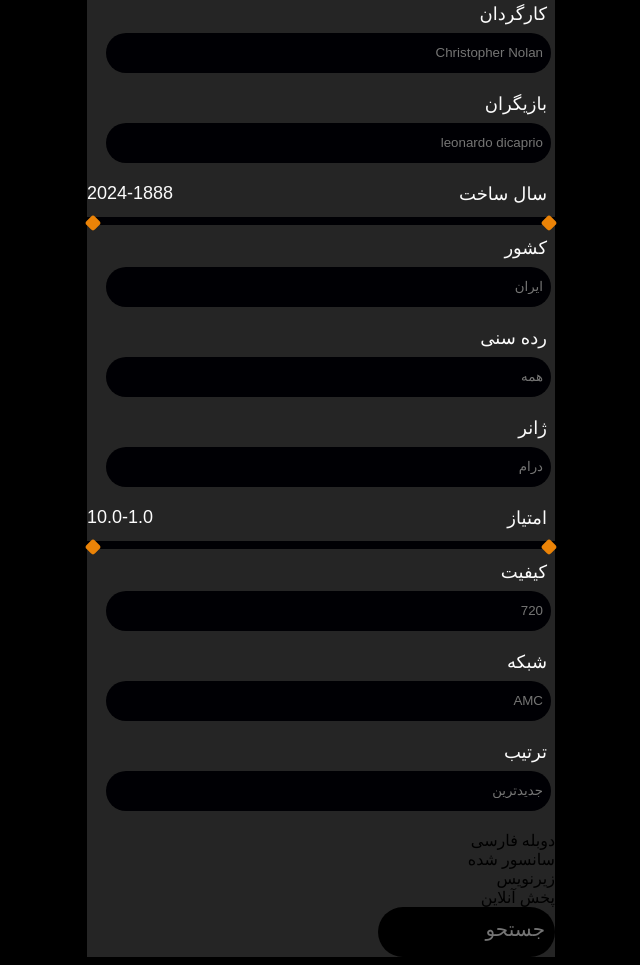
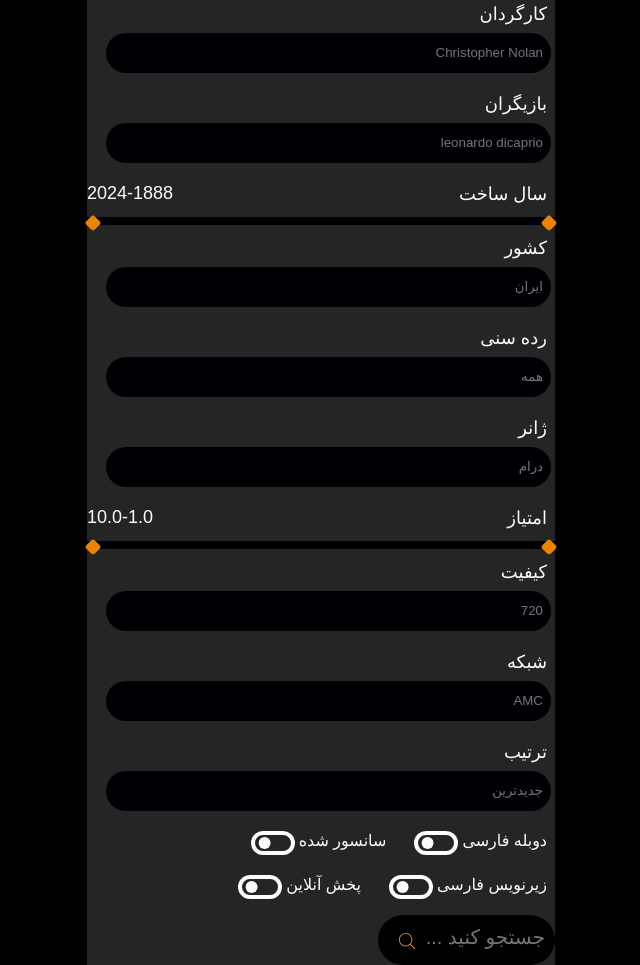
Before and after one commit to rd8479/midterm, a plain HTML site: page index.html in a window 1280 px wide. Shown: the part 946-1911 px from the top of the page, without its empty margins (319-959 px from the left). Drawn offline with Linux system fonts and the light colour scheme.

Commit message:
finish filter

```diff
--- a/index.html
+++ b/index.html
@@ -127,25 +127,36 @@
                     <input type="text" id="direct" placeholder="جدیدترین" class="shape">
                 </form>
             </div>
-            <div>
-                <div>دوبله فارسی </div>
-                <div class="span"></div>
-                <div class="rad"></div>
-                <div>سانسور شده</div>
-                <div></div>
-                <div></div>
-                <div>زیرنویس</div>
-                <div></div>
-                <div></div>
-                <div>پخش آنلاین</div>
-                <div></div>
-                <div></div>
+            <div style="display: flex; flex-wrap: wrap; gap: 20px;">
+                <div style="display: flex;">
+                    <div class="p p-">دوبله فارسی </div>
+                    <div class="span">
+                        <div class="rad"></div>
+                    </div>
+                </div>
+                <div style="display: flex;">
+                    <div class="p p-">سانسور شده</div>
+                    <div class="span">
+                        <div class="rad"></div>
+                    </div>
+                </div>
+                <div style="display: flex;">
+                    <div class="p p-">زیرنویس فارسی</div>
+                    <div class="span">
+                        <div class="rad"></div>
+                    </div>
+                </div>
+                <div style="display: flex;">
+                    <div class="p p-">پخش آنلاین</div>
+                    <div class="span">
+                        <div class="rad"></div>
+                    </div>
+                </div>
             </div>
-            <div>
-                <label for="search_bar"></label>
-                <input id="search_bar" class="search_bar" placeholder="جستحو"></input>
-                <img src="./assist/svg/search.svg" alt=" search_icon" class="search_icon">
-                <div class="bar">
+            <div style="position: relative; margin-top: 16px;">
+            <label for="search_bar"></label>
+            <input id="search_bar" class="search_bar" placeholder="جستجو کنید ..."></input>
+            <img src="./assist/svg/search.svg" alt=" search_icon" class="search_icon search_icon2">
             </div>
         </div>
     </main>
--- a/style.css
+++ b/style.css
@@ -125,7 +125,7 @@ input{
     position: relative;
     padding: 16px 0 16px 20px;
     margin-top: 12px;
-    background-color: rgba(34, 34, 34, .9);;
+    background-color: rgba(34, 34, 34, .9);
 }
 .search_bar{
     background-color: black;
@@ -289,3 +289,26 @@ input{
     top: 0;
     left: 0;
 }
+.span{
+    width: 44px;
+    height: 24px;
+    border-radius: 30px;
+    border: solid #fcfcfc 4px;
+    margin-right: 4px;
+}
+.p-{
+    font-weight: 300;
+    font-size: medium;
+}
+.rad{
+    width: 12px;
+    height: 12px;
+    transform: translate(-170% ,16%);
+    border-radius: 50%;
+    background-color: #fcfcfc;
+}
+.search_icon2{
+    width: 16px;
+    top: 37%;
+    right: 30%;
+}
```
